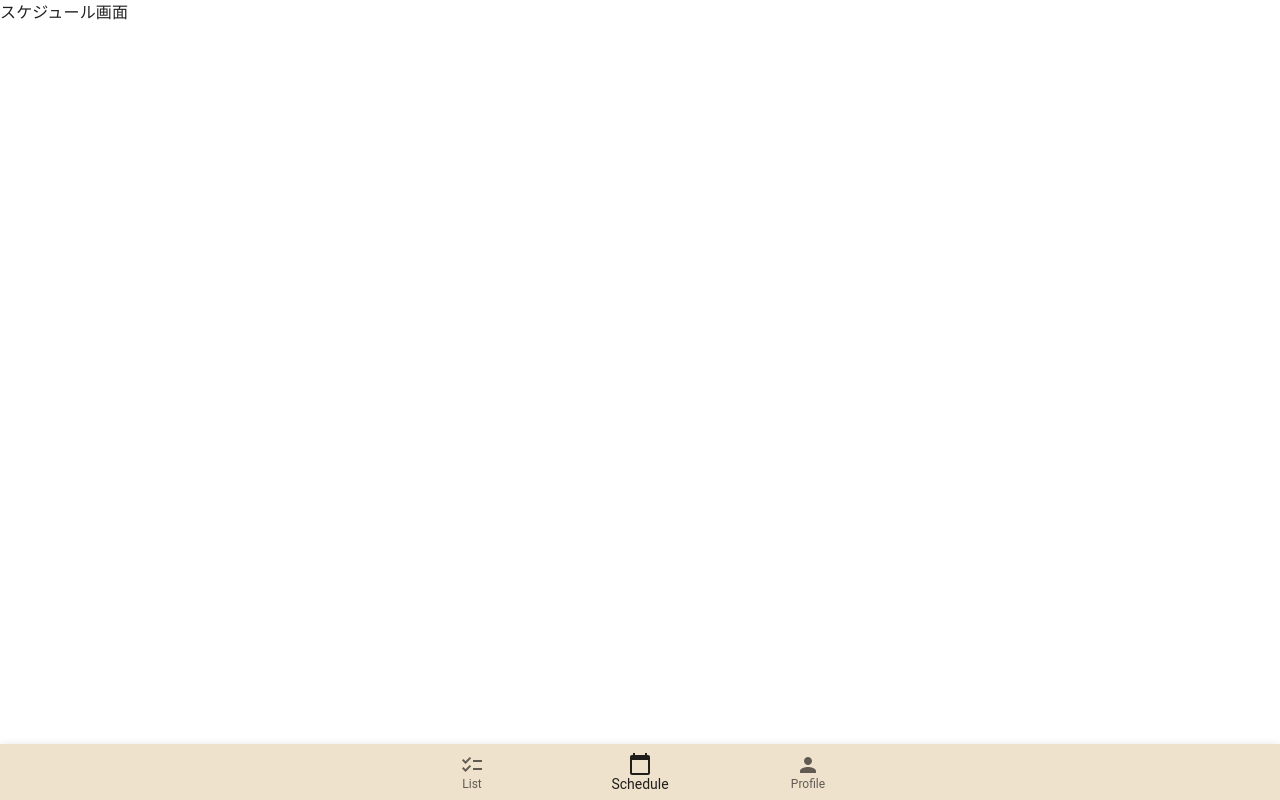
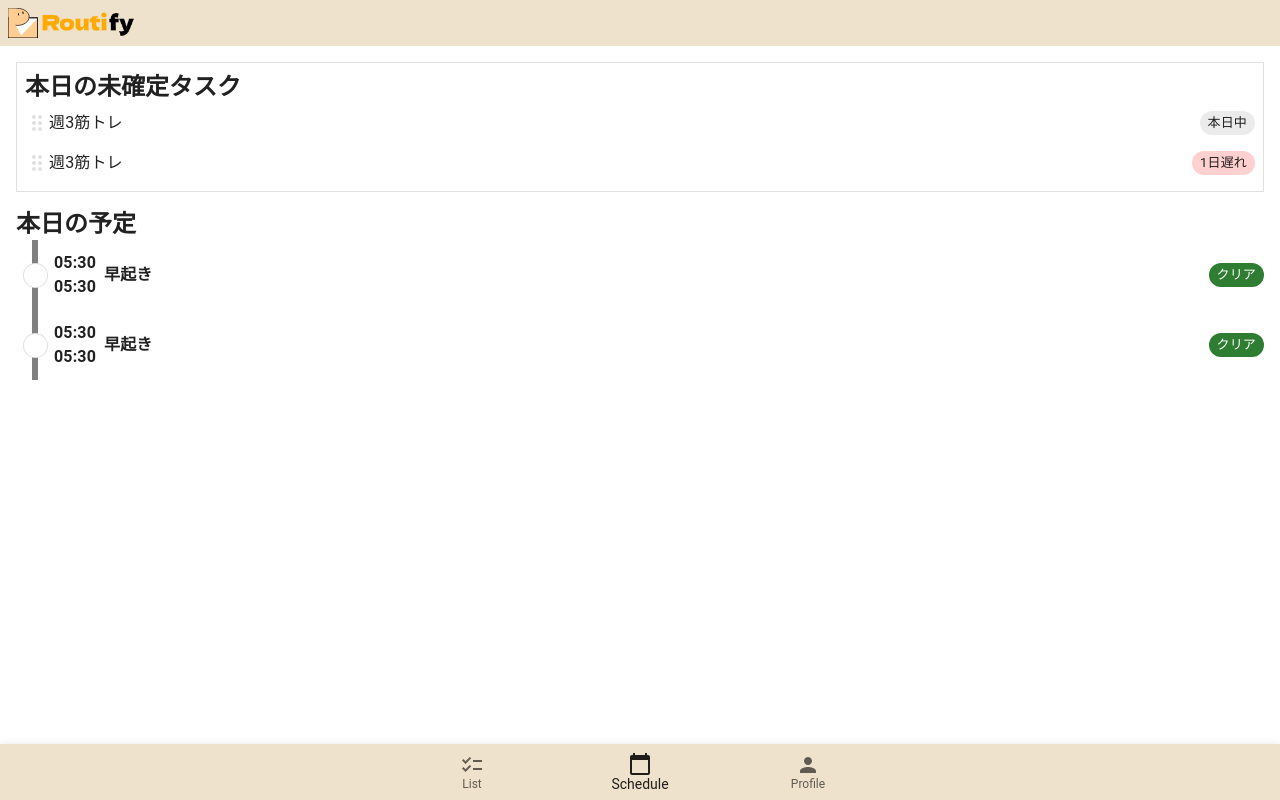
Before and after one commit to hack-CommTech/routify-app, a Next.js app in the folder apps/web/: page / in a window 1280 px wide. Both pictures are taken after a click on the button "Schedule". Built offline with nearby package versions, Linux system fonts and the light colour scheme.

Commit message:
#9 Schedule画面ざっくり作成

```diff
--- /dev/null
+++ b/apps/web/src/components/domains/home/Home1Schedule.tsx
@@ -0,0 +1,143 @@
+import DragIndicatorIcon from '@mui/icons-material/DragIndicator';
+import { Box, Chip, Stack, Typography } from '@mui/material';
+import Image from 'next/image';
+
+export const Home1Schedule = () => (
+  <>
+    <Box p={1} sx={{ bgcolor: 'primary.main' }} display="flex">
+      {/* 1280/381 */}
+      <Image alt="画像" src="/images/routify.svg" width={30} height={30} />
+      <Image
+        alt="画像"
+        src="/images/routify_text.png"
+        width={100}
+        height={30}
+      />
+    </Box>
+    <Box p={2}>
+      <Box p={1} border={(theme) => `1px solid ${theme.palette.divider}`}>
+        <Typography variant="h5" component="h2" fontWeight="bold">
+          本日の未確定タスク
+        </Typography>
+        <Stack py={1} spacing={2}>
+          <Box display="flex" alignItems="center" position="relative">
+            <DragIndicatorIcon sx={{ color: 'divider' }} />
+            <Typography>週3筋トレ</Typography>
+            <Chip
+              label="本日中"
+              size="small"
+              color="default"
+              sx={{ position: 'absolute', top: 0, right: 0 }}
+            />
+          </Box>
+          <Box display="flex" alignItems="center" position="relative">
+            <DragIndicatorIcon sx={{ color: 'divider' }} />
+            <Typography>週3筋トレ</Typography>
+            <Chip
+              label="1日遅れ"
+              size="small"
+              color="error"
+              sx={{ position: 'absolute', top: 0, right: 0 }}
+            />
+          </Box>
+        </Stack>
+      </Box>
+      <Box py={2}>
+        <Typography variant="h5" component="h2" fontWeight="bold">
+          本日の予定
+        </Typography>
+        <Box display="flex" position="relative" alignItems="center">
+          <Box
+            px={2}
+            position="relative"
+            display="flex"
+            justifyContent="center"
+            alignItems="center"
+          >
+            <Box width={6} height={70} bgcolor="gray"></Box>
+            <Box
+              width={25}
+              height={25}
+              position="absolute"
+              borderRadius="50%"
+              border={(theme) => `1px solid ${theme.palette.divider}`}
+              bgcolor="background.default"
+            ></Box>
+          </Box>
+          <Box width={50}>
+            <Typography fontWeight="bold">05:30</Typography>
+            <Typography fontWeight="bold">05:30</Typography>
+          </Box>
+          <Box flex={1}>
+            <Typography fontWeight="bold">早起き</Typography>
+          </Box>
+          <Chip label="クリア" size="small" color="success" />
+        </Box>
+        <Box display="flex" position="relative" alignItems="center">
+          <Box
+            px={2}
+            position="relative"
+            display="flex"
+            justifyContent="center"
+            alignItems="center"
+          >
+            <Box width={6} height={70} bgcolor="gray"></Box>
+            <Box
+              width={25}
+              height={25}
+              position="absolute"
+              borderRadius="50%"
+              border={(theme) => `1px solid ${theme.palette.divider}`}
+              bgcolor="background.default"
+            ></Box>
+          </Box>
+          <Box width={50}>
+            <Typography fontWeight="bold">05:30</Typography>
+            <Typography fontWeight="bold">05:30</Typography>
+          </Box>
+          <Box flex={1}>
+            <Typography fontWeight="bold">早起き</Typography>
+          </Box>
+          <Chip label="クリア" size="small" color="success" />
+        </Box>
+      </Box>
+
+      <Stack spacing={1}>
+        {/* {tasks.map((task) => (
+          <Box
+            p={1}
+            border={(theme) => `1px solid ${theme.palette.divider}`}
+            key={task.id}
+          >
+            <Box position="relative">
+              <Typography
+                fontWeight="bold"
+                component={Link}
+                href="/"
+                width="100%"
+                color="text.primary"
+                sx={{ textDecoration: 'none' }}
+              >
+                {task.title}
+              </Typography>
+              <Chip
+                label={task.tag.label}
+                size="small"
+                color={task.tag.value}
+                sx={{ position: 'absolute', top: 0, right: 0 }}
+              />
+            </Box>
+            <Box py={1} display="flex" alignItems="center">
+              <Button variant="contained" size="small" sx={{ flex: 1 }}>
+                やった！
+              </Button>
+              <Box display="flex" alignItems="center" px={2}>
+                <DragIndicatorIcon sx={{ color: 'divider' }} />
+              </Box>
+            </Box>
+          </Box>
+        ))} */}
+      </Stack>
+    </Box>
+  </>
+);
--- a/apps/web/src/components/domains/home/Home1Shcedule.tsx
+++ /dev/null
@@ -1 +0,0 @@
-export const Home1Schedule = () => <>スケジュール画面</>;
--- a/apps/web/src/components/pages/HomePage.tsx
+++ b/apps/web/src/components/pages/HomePage.tsx
@@ -8,7 +8,7 @@ import BottomNavigation from '@mui/material/BottomNavigation';
 import BottomNavigationAction from '@mui/material/BottomNavigationAction';
 import React from 'react';
 import { Home0List } from '@/components/domains/home/Home0List';
-import { Home1Schedule } from '@/components/domains/home/Home1Shcedule';
+import { Home1Schedule } from '@/components/domains/home/Home1Schedule';
 import { Home2Profile } from '@/components/domains/home/Home2Profile';
 
 export const HomePage = () => {
```
